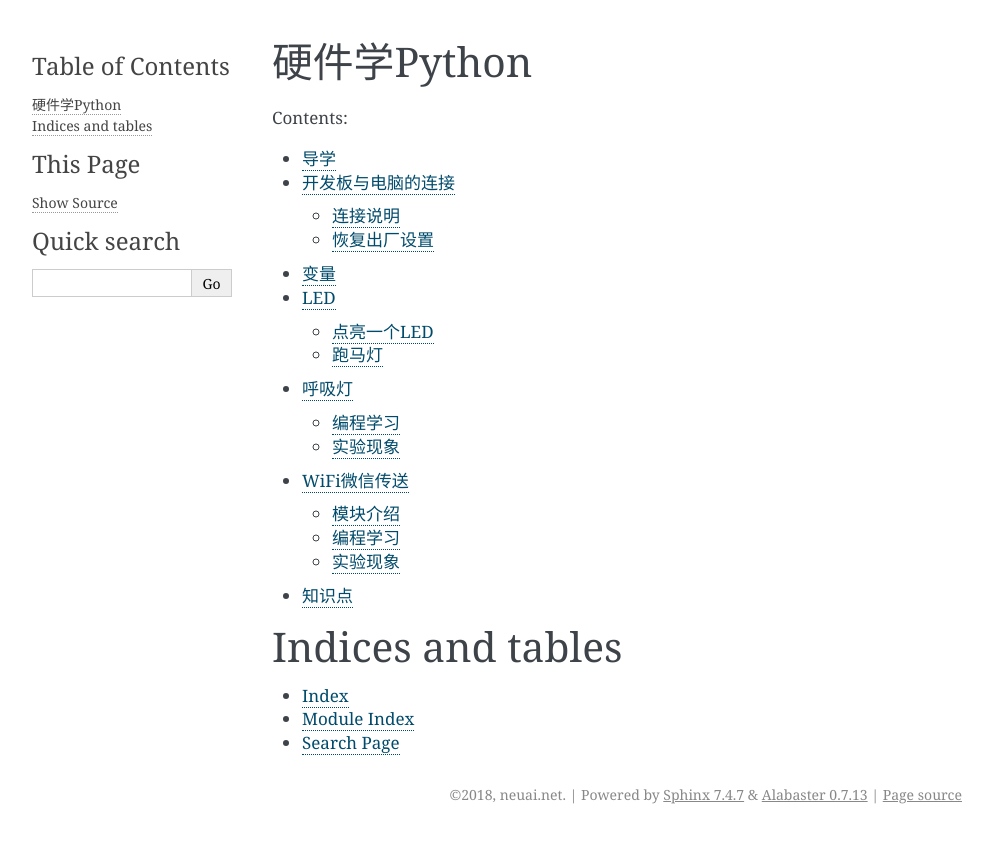
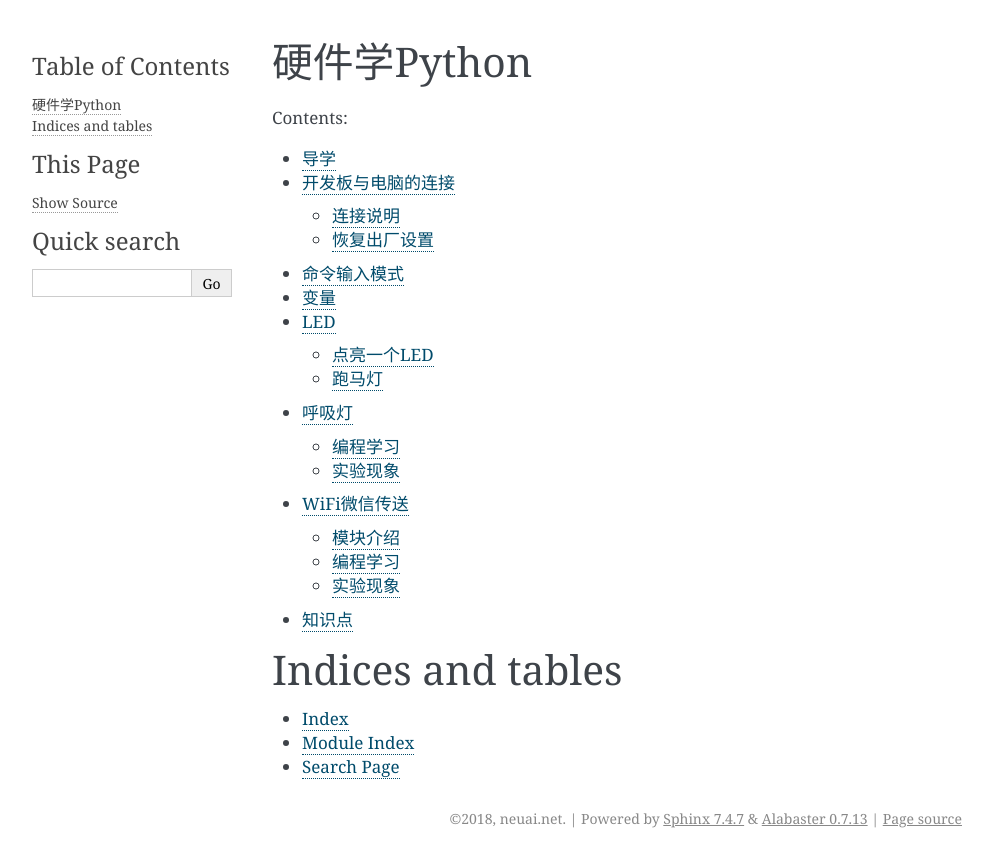
Before and after one commit to NEU-AI/Study-Python, a Sphinx documentation site: the page built from docs/source/index.rst, in a window 1280 px wide. Shown: the top 867 px of the page, without its empty margins (148-1141 px from the left). Built offline with Sphinx 7.4.7, drawn with Linux system fonts in a browser that asks for light colours.

Commit message:
命令行模式

```diff
--- a/docs/source/index.rst
+++ b/docs/source/index.rst
@@ -40,6 +40,7 @@
 
    preface
    board
+   prompt
    variable
    led
    pwm_led
--- /dev/null
+++ b/docs/source/prompt.rst
@@ -0,0 +1,2 @@
+命令输入模式
+=============
```
